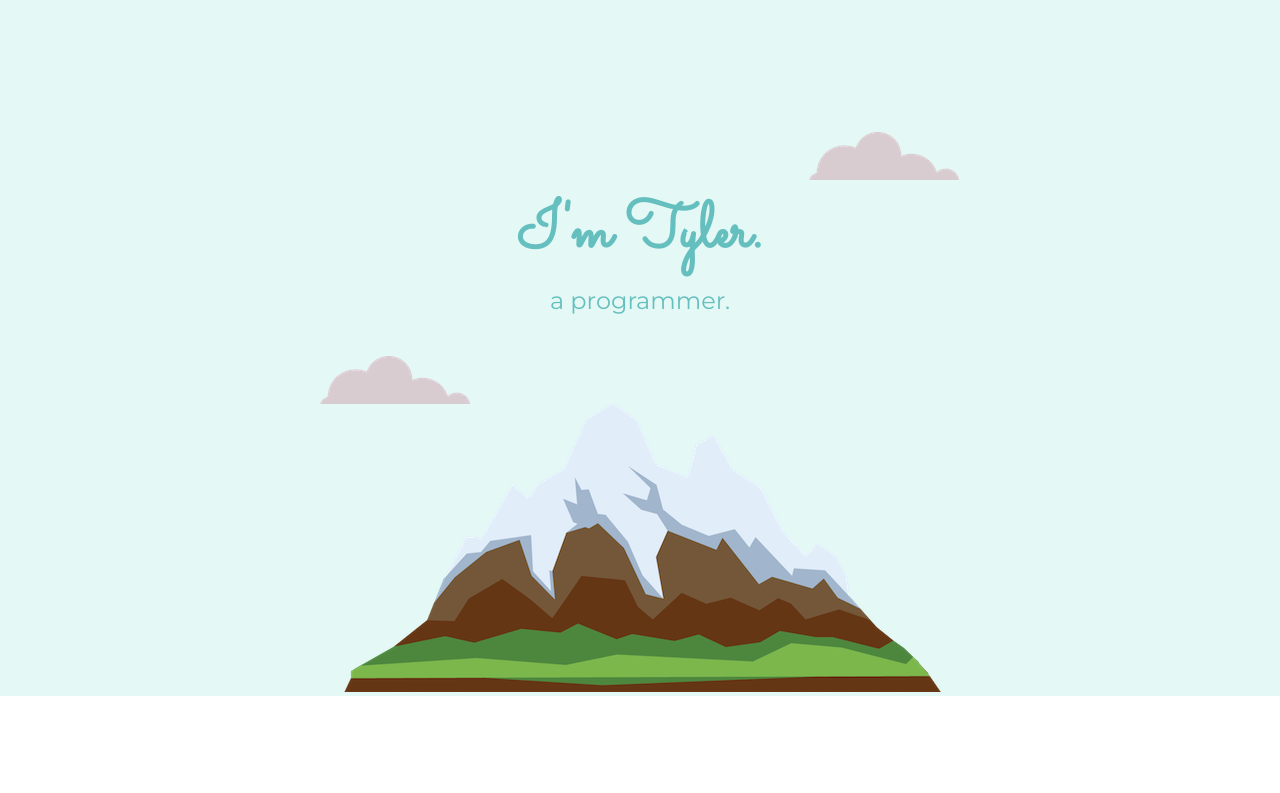
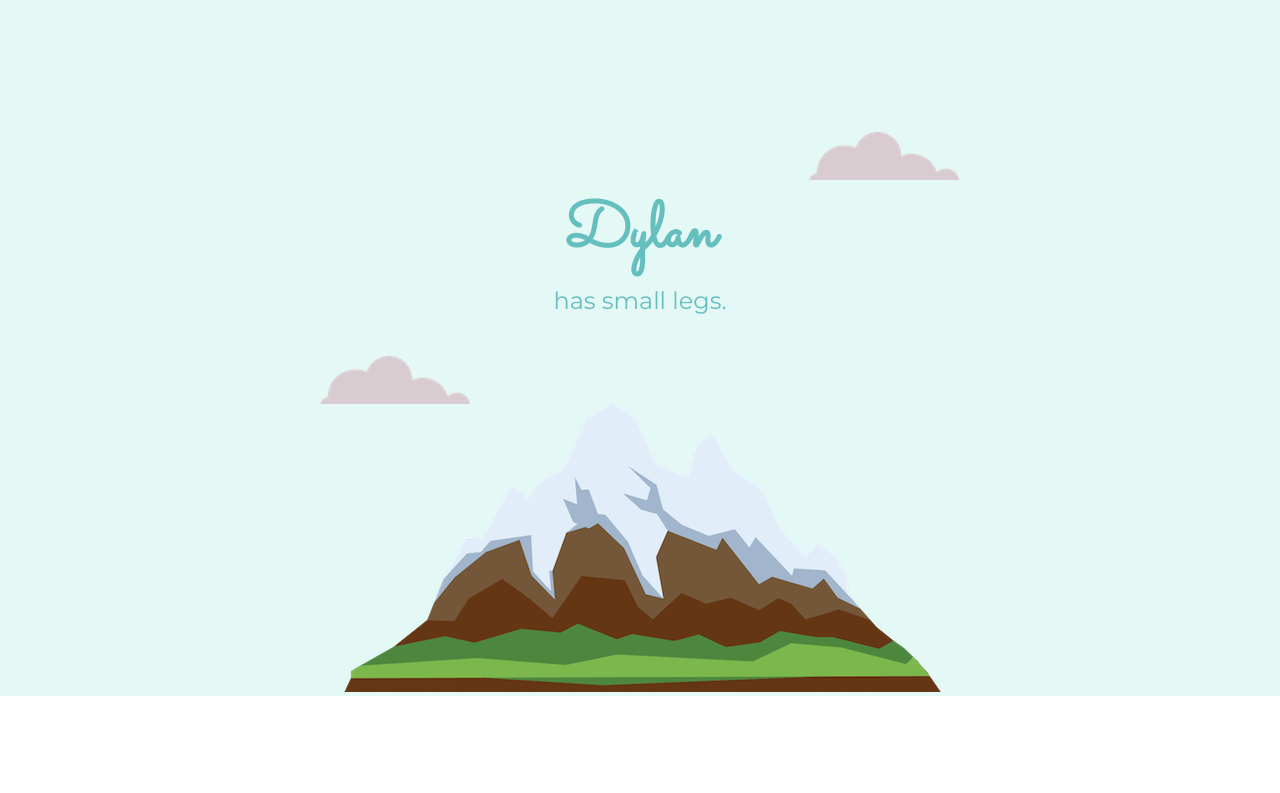
Before and after one commit to tylerevaans/personal-site, a plain HTML site: page index.html in a window 1280 px wide. Shown: the top 793 px of the page. Drawn offline with Linux system fonts and the light colour scheme.

Commit message:
Dylan has small legs

```diff
--- a/index.html
+++ b/index.html
@@ -13,8 +13,8 @@
     <body>
         <div class="div1">
             <img class="cloud1" src="cloud.png" alt="cloud-img">
-            <h1>I'm Tyler.</h1>
-            <h2 class="a-pro">a programmer.</h2>
+            <h1>Dylan</h1>
+            <h2 class="a-pro">has small legs.</h2>
             <img class="cloud2" src="cloud.png" alt="cloud-img">
             <img class="mountain" src="mountain.png" alt="mountain-img">
         </div>
```
